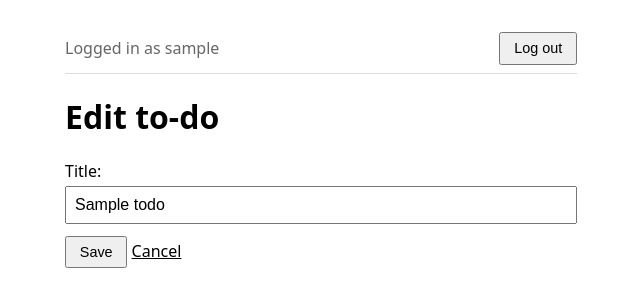
After one commit to Compiledex/anyone-can-build-todo, a Django app: page /1/edit/ in a window 1280 px wide. The commit adds this page. Shown: the top 307 px of the page, without its empty margins (319-959 px from the left). Run offline with Django 5.2, Linux system fonts and the light colour scheme; a user stored in the database is signed in; tables that the repository leaves empty hold one stand-in row (values such as "Sample post").

Commit message:
Let a person edit the text of their to-do on its own page
Add /<pk>/edit/: GET shows TodoForm with the current values, POST saves.
Only the owner can open it; anyone else gets 404. An Edit link is in each
row. Tests: EditTests (integration) and a fix-a-typo journey (CUJ).

Co-Authored-By: Claude Opus 5.5 <noreply@anthropic.com>

```diff
--- a/todos/templates/base.html
+++ b/todos/templates/base.html
@@ -46,6 +46,10 @@
                     border-bottom: 1px solid var(--border); }
     li .title { flex: 1; }
     li.done .title { text-decoration: line-through; color: var(--muted); }
+    /* edit page */
+    form.edit div { margin-bottom: 0.75rem; }
+    form.edit label { display: block; margin-bottom: 0.25rem; }
+    form.edit input { box-sizing: border-box; width: 100%; padding: 0.5rem; font-size: 1rem; }
     button { padding: 0.4rem 0.8rem; font-size: 0.9rem; cursor: pointer; }
   </style>
 </head>
--- a/todos/templates/todos/_todo_item.html
+++ b/todos/templates/todos/_todo_item.html
@@ -1,5 +1,6 @@
 <li class="{% if todo.done %}done{% endif %}">
   <span class="title">{{ todo.title }}</span>
+  <a href="{% url 'todo_edit' todo.pk %}" aria-label="Edit {{ todo.title }}">Edit</a>
   <form method="post" action="{% url 'todo_toggle' todo.pk %}">
     {% csrf_token %}
     <button type="submit">{% if todo.done %}Undo{% else %}Done{% endif %}</button>
--- /dev/null
+++ b/todos/templates/todos/todo_edit.html
@@ -0,0 +1,13 @@
+{% extends "base.html" %}
+
+{% block title %}Edit to-do{% endblock %}
+
+{% block content %}
+  <h1>Edit to-do</h1>
+  <form class="edit" method="post" action="{% url 'todo_edit' todo.pk %}">
+    {% csrf_token %}
+    {{ form.as_div }}
+    <button type="submit">Save</button>
+    <a href="{{ todo.todo_list.get_absolute_url }}">Cancel</a>
+  </form>
+{% endblock %}
--- a/todos/urls.py
+++ b/todos/urls.py
@@ -11,4 +11,5 @@ urlpatterns = [
     path("lists/<int:pk>/delete/", views.list_delete, name="list_delete"),
     path("<int:pk>/toggle/", views.todo_toggle, name="todo_toggle"),
     path("<int:pk>/delete/", views.todo_delete, name="todo_delete"),
+    path("<int:pk>/edit/", views.todo_edit, name="todo_edit"),
 ]
--- a/todos/views.py
+++ b/todos/views.py
@@ -110,3 +110,15 @@ def todo_delete(request, pk):
     the_list = todo.todo_list
     todo.delete()
     return redirect(the_list)
+
+
+def todo_edit(request, pk):
+    todo = get_object_or_404(Todo, pk=pk, todo_list__owner=request.user)
+    if request.method == "POST":
+        form = TodoForm(request.POST, instance=todo)
+        if form.is_valid():
+            form.save()
+            return redirect(todo.todo_list)
+    else:
+        form = TodoForm(instance=todo)
+    return render(request, "todos/todo_edit.html", {"form": form, "todo": todo})
```
Also changed, not shown: todos/tests/cuj/test_journeys.py (+17 -0 lines), todos/tests/integration/test_views.py (+87 -0 lines).
